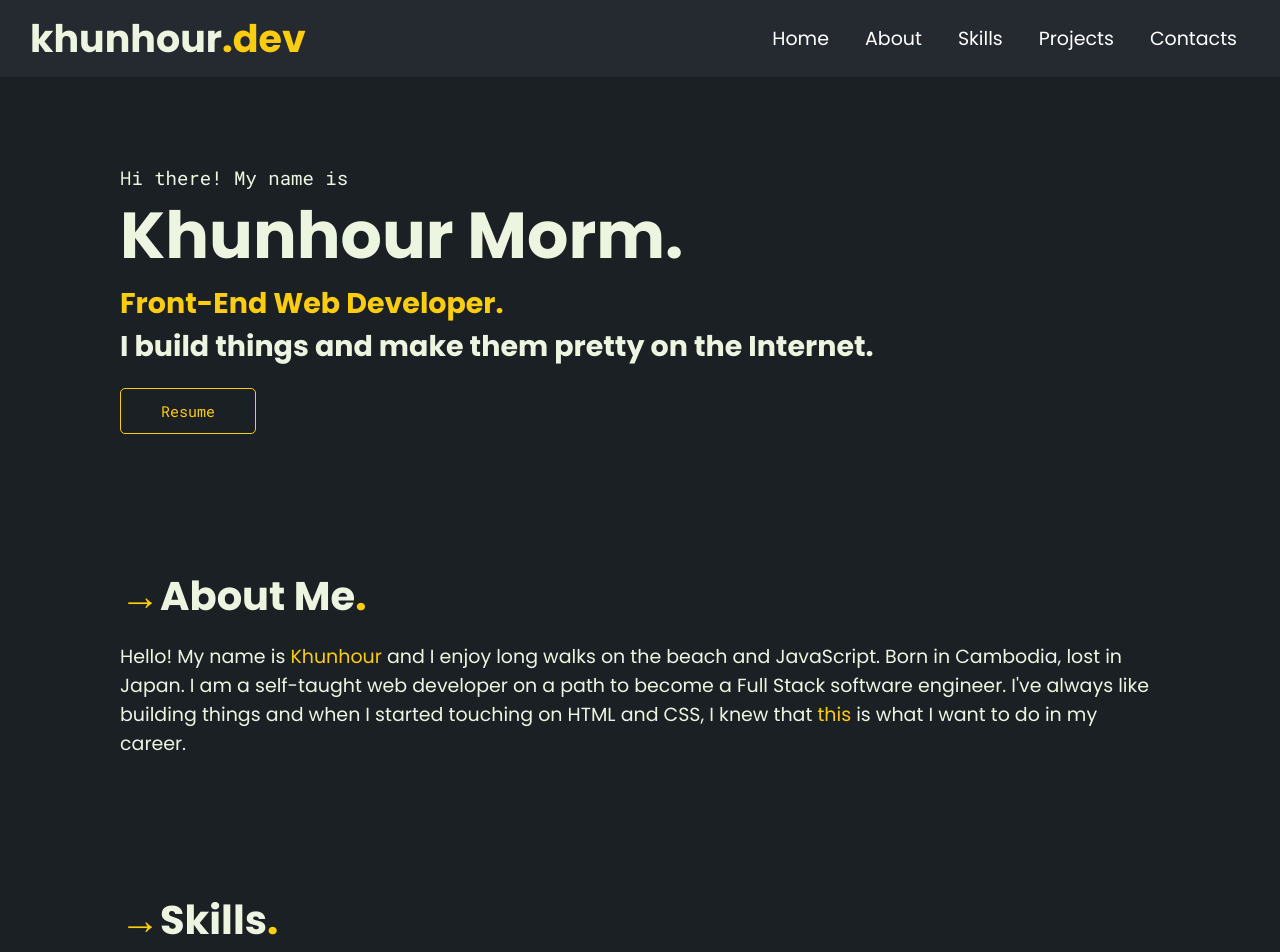
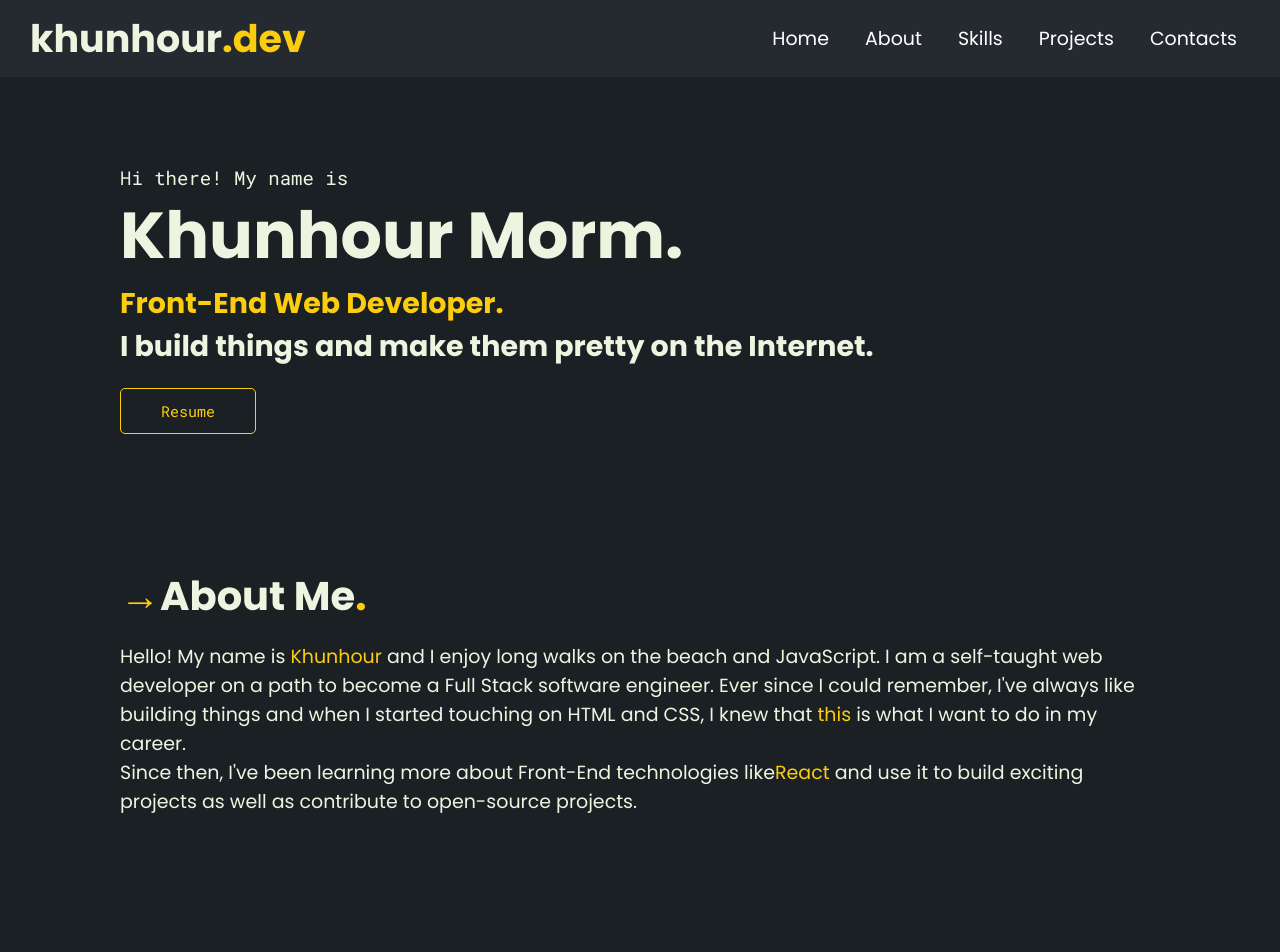
Before and after one commit to khunhour/portfolio, a React (Create React App) app: page / in a window 1280 px wide. Shown: the top 952 px of the page. Built offline with nearby package versions, Linux system fonts and the light colour scheme.

Commit message:
update about me and remove .js from react

```diff
--- a/src/components/About.js
+++ b/src/components/About.js
@@ -6,12 +6,18 @@ export default function About() {
 			<h2>About Me</h2>
 			<p>
 				Hello! My name is <span>Khunhour</span> and I enjoy long walks
-				on the beach and JavaScript. Born in Cambodia, lost in Japan. I
-				am a self-taught web developer on a path to become a Full Stack
-				software engineer. I've always like building things and when I
+				on the beach and JavaScript. I am a self-taught web developer
+				on a path to become a Full Stack software engineer. Ever since
+				I could remember, I've always like building things and when I
 				started touching on HTML and CSS, I knew that <span>this</span>{" "}
 				is what I want to do in my career.
 			</p>
+			<p>
+				Since then, I've been learning more about Front-End technologies like
+				<span>React</span> and use it to build exciting projects as well as
+				contribute to open-source projects.
+			</p>
+
 		</section>
 	);
 }
--- a/src/components/Projects/ProjectConstant.js
+++ b/src/components/Projects/ProjectConstant.js
@@ -4,7 +4,7 @@ export const projects = [
 		description:
 			"lorem fjksldamfldsfnas f dskf lkds flkd flks mlfk maklfmdslkmflks l jln ijn j jn i nj no mkm k j noi km k mn okm lk  j",
 		image: "/images/projectImages/devstore.png",
-		tags: ["React.js", "React Router","React Hooks", "FakeStore API", "JavaScript", "HTML/CSS" ],
+		tags: ["React", "React Router","React Hooks", "FakeStore API", "JavaScript", "HTML/CSS" ],
 		source: "https://github.com/khunhour/shopping-cart",
 		demo: "https://khunhour.github.io/shopping-cart/",
 	},
--- a/src/components/Skills/Skills_constant.js
+++ b/src/components/Skills/Skills_constant.js
@@ -12,7 +12,7 @@ export const skills = [
 		src: "https://cdn.jsdelivr.net/gh/devicons/devicon/icons/javascript/javascript-original.svg",
 	},
 	{
-		name: "React.js",
+		name: "React",
 		src: "https://cdn.jsdelivr.net/gh/devicons/devicon/icons/react/react-original.svg",
 	},
 	{
```
Also changed, not shown: 1 other file (tests, documents, lock files or other folders).
